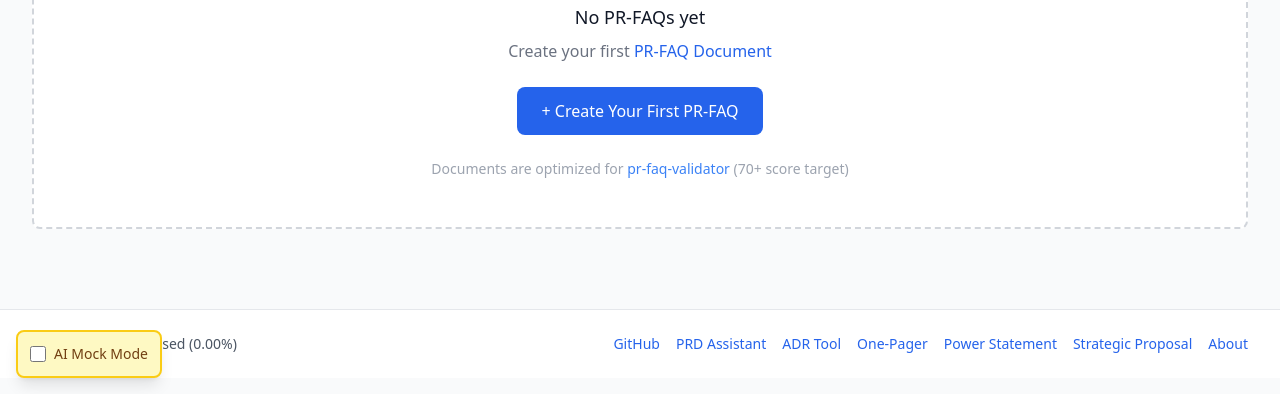
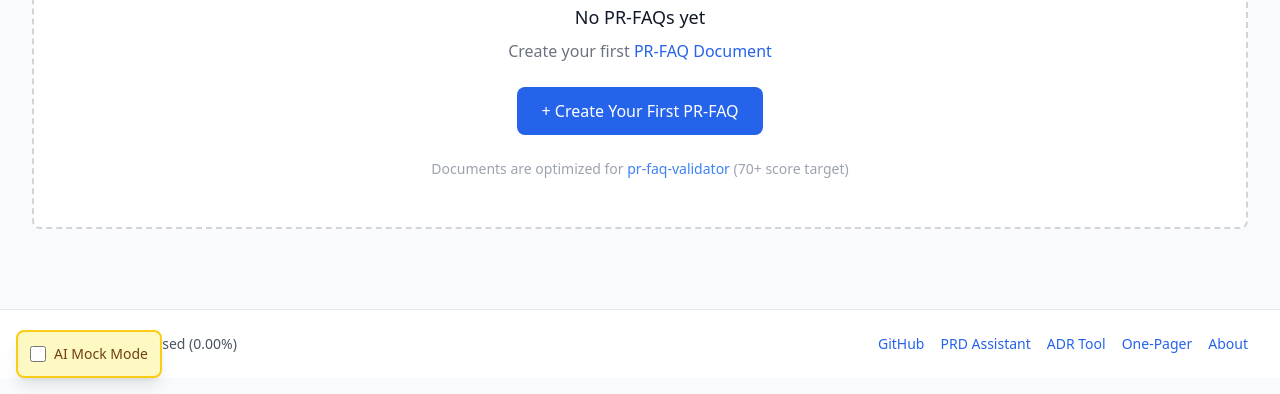
Before and after one commit to bordenet/pr-faq-assistant, a website with bundled scripts: page index.html in a window 1280 px wide. Shown: the part 406-800 px from the top of the page. Built offline with nearby package versions, Linux system fonts and the light colour scheme.

Commit message:
fix: Remove CallBox-specific tools from navigation
- Strategic Proposal and Power Statement Assistant are CallBox-internal tools
- Public tools (One-Pager, PRA, PR-FAQ, ADR) should not link to them
- Prevents competitors from discovering internal tools

```diff
--- a/index.html
+++ b/index.html
@@ -60,14 +60,7 @@
                                     <div class="font-medium text-gray-900 dark:text-white">One-Pager Assistant</div>
                                     <div class="text-xs text-gray-500 dark:text-gray-400">Create concise one-page documents</div>
                                 </a>
-                                <a href="https://bordenet.github.io/power-statement-assistant/" class="block px-3 py-2 rounded-md hover:bg-gray-100 dark:hover:bg-gray-700 transition-colors">
-                                    <div class="font-medium text-gray-900 dark:text-white">Power Statement Assistant</div>
-                                    <div class="text-xs text-gray-500 dark:text-gray-400">Craft compelling power statements</div>
-                                </a>
-                                <a href="https://bordenet.github.io/strategic-proposal/" rel="noopener" class="block px-3 py-2 rounded-md hover:bg-gray-100 dark:hover:bg-gray-700 transition-colors">
-                                    <div class="font-medium text-gray-900 dark:text-white">Strategic Proposal Generator</div>
-                                    <div class="text-xs text-gray-500 dark:text-gray-400">Generate compelling strategic proposals</div>
-                                </a>
+
                             </div>
                         </div>
                     </div>
@@ -138,12 +131,7 @@
                     <a href="https://bordenet.github.io/one-pager/" class="text-sm text-blue-600 dark:text-blue-400 hover:underline">
                         One-Pager
                     </a>
-                    <a href="https://bordenet.github.io/power-statement-assistant/" class="text-sm text-blue-600 dark:text-blue-400 hover:underline">
-                        Power Statement
-                    </a>
-                    <a href="https://bordenet.github.io/strategic-proposal/" class="text-sm text-blue-600 dark:text-blue-400 hover:underline">
-                        Strategic Proposal
-                    </a>
+
                     <a href="#" id="about-link" class="text-sm text-blue-600 dark:text-blue-400 hover:underline">
                         About
                     </a>
```
